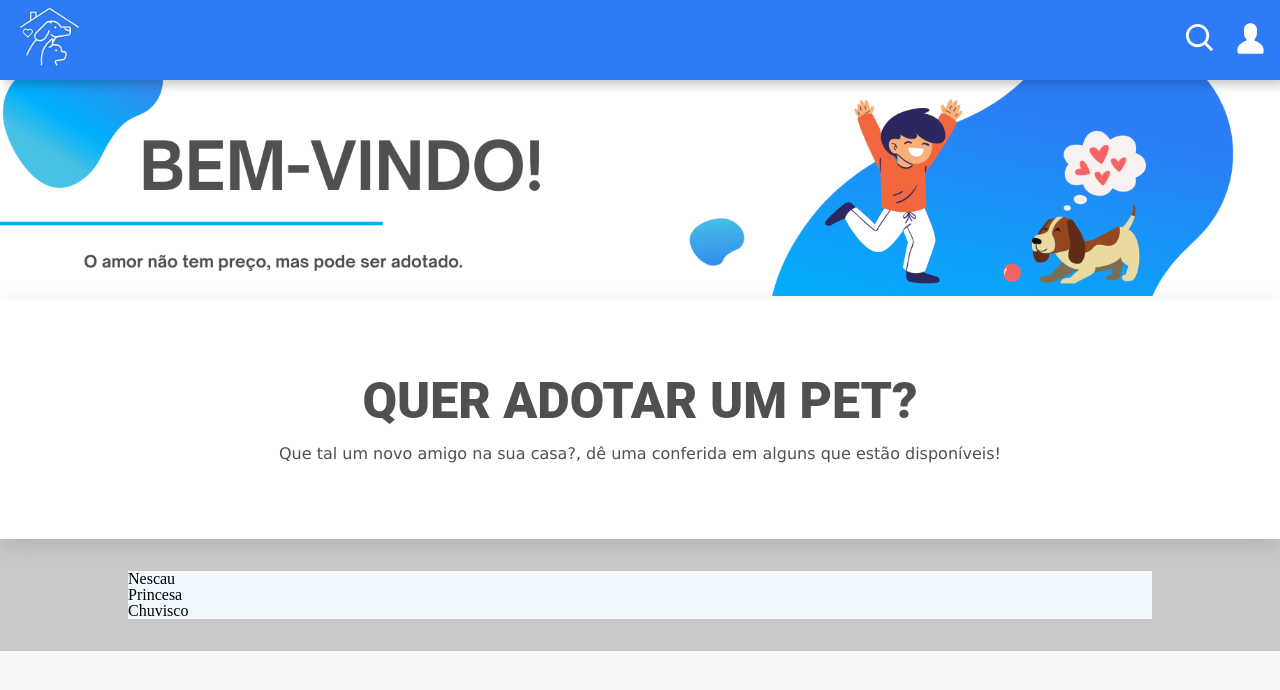
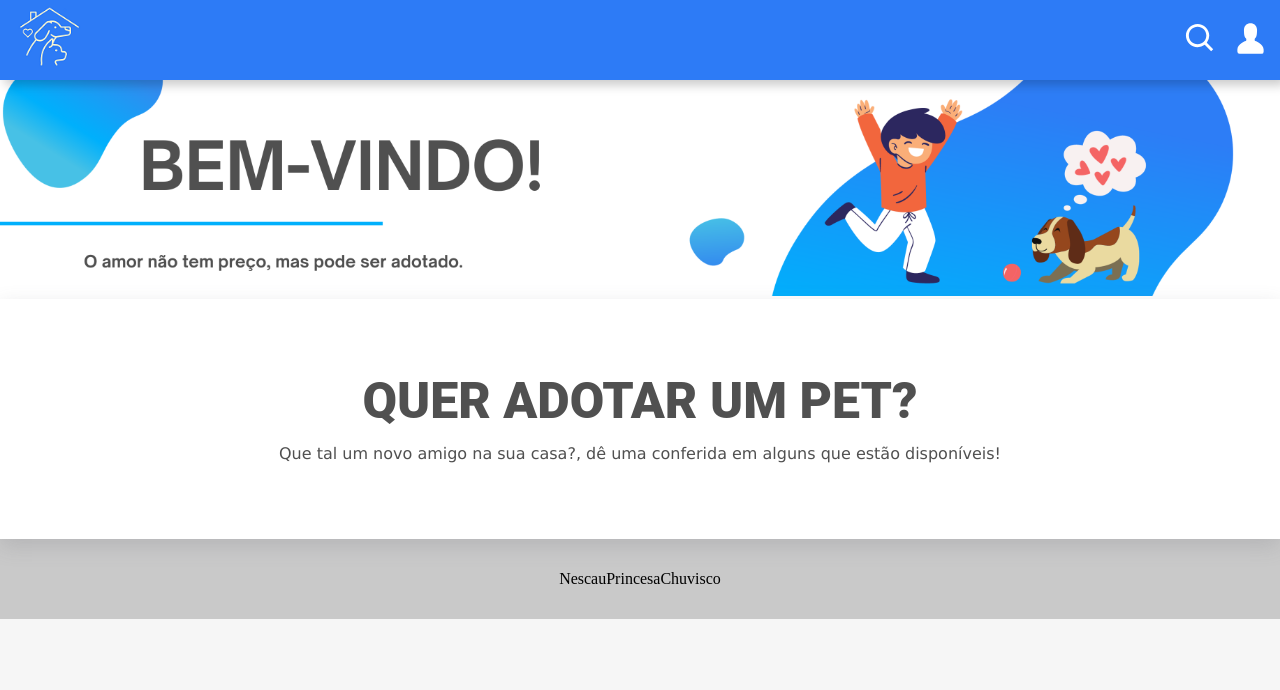
Before and after one commit to dudagiglioli/adotalp--web, a React (Create React App) app: page / in a window 1280 px wide. Shown: the top 690 px of the page. Built offline with nearby package versions, Linux system fonts and the light colour scheme.

Commit message:
Save with AnimalDados.map

```diff
--- a/src/components/AnimalCards/animal.tsx
+++ /dev/null
@@ -1,16 +0,0 @@
-import styles from "./Animal.module.scss"
-import Dados from "../../dados/animais.json"
-
-type IOpcao = typeof Dados[0];
-
-export default function Animal(opcao: IOpcao){
-    return(
-        <div className={styles.animalCard}>
-
-            {Dados.map((opcao) =>
-            <p key={opcao.id}>{opcao.nomeAnimal}</p>
-            )}
-
-        </div>
-    );
-}
--- a/src/pages/Home/home.tsx
+++ b/src/pages/Home/home.tsx
@@ -1,12 +1,14 @@
 import Toolbar from "../../components/Toolbar/toolbar";
 import styles from "./Home.module.scss";
 import Banner from "../../assets/banner.png";
-import AnimalCards from "../../components/AnimalCards/animal";
+import AnimalDados from "../../dados/animais.json";
 
 export default function Home() {
   return (
     <body>
-      <Toolbar />
+      <header>
+        <Toolbar />
+      </header>
       <div className={styles.back}>
         <div className={styles.bannerBox}>
           <img src={Banner} alt="" className={styles.bannerBox__img} />
@@ -15,23 +17,30 @@ export default function Home() {
         <div className={styles.adoteContainer}>
           <div className={styles.adoteBox}>
             <h1 className={styles.adoteBox__title}> QUER ADOTAR UM PET? </h1>
-            <h3 className={styles.adoteBox__subtitle}> Que tal um novo amigo na sua casa?, dê uma conferida em alguns que estão disponíveis!</h3>
+            <h3 className={styles.adoteBox__subtitle}>
+              Que tal um novo amigo na sua casa?, dê uma conferida em alguns que
+              estão disponíveis!
+            </h3>
           </div>
         </div>
         {/* Fim do adoteContainer */}
 
         <div className={styles.animaisContainer}>
-          <div className={styles.animaisBox}>
-            <AnimalCards/>
-          </div>
+
+        {
+          AnimalDados.map( dados => {
+            return(
+              <div>
+                {dados.nomeAnimal}
+              </div>
+            )
+          } )
+        }
+
+
         </div>
         {/* Fim do animaisContainer */}
-
-
-
       </div>
     </body>
   );
 }
-
-// https://www.youtube.com/watch?v=aJgAwjP20RY JSON
```
Also changed, not shown: src/components/AnimalCards/Animal.module.scss (deleted), src/components/AnimalCards/anot.txt (deleted), src/dados/animais.json (indentation only).
